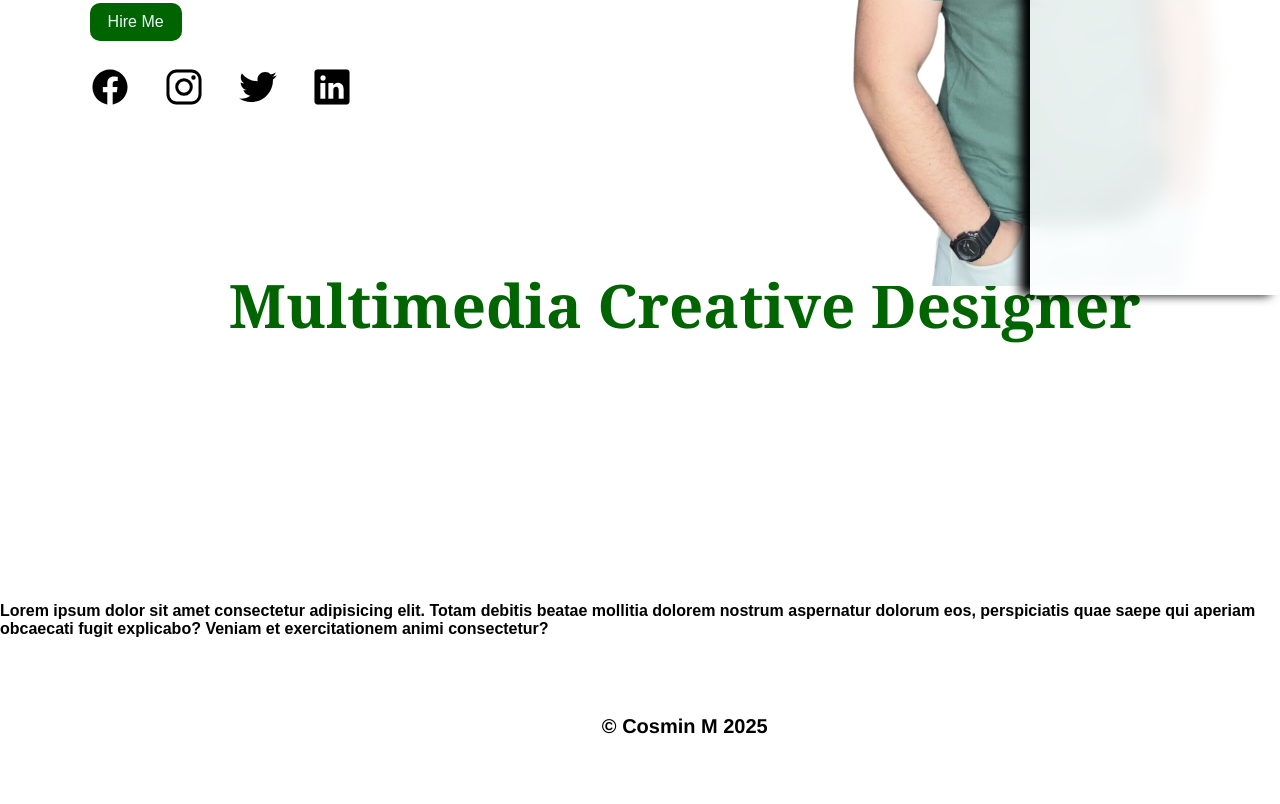
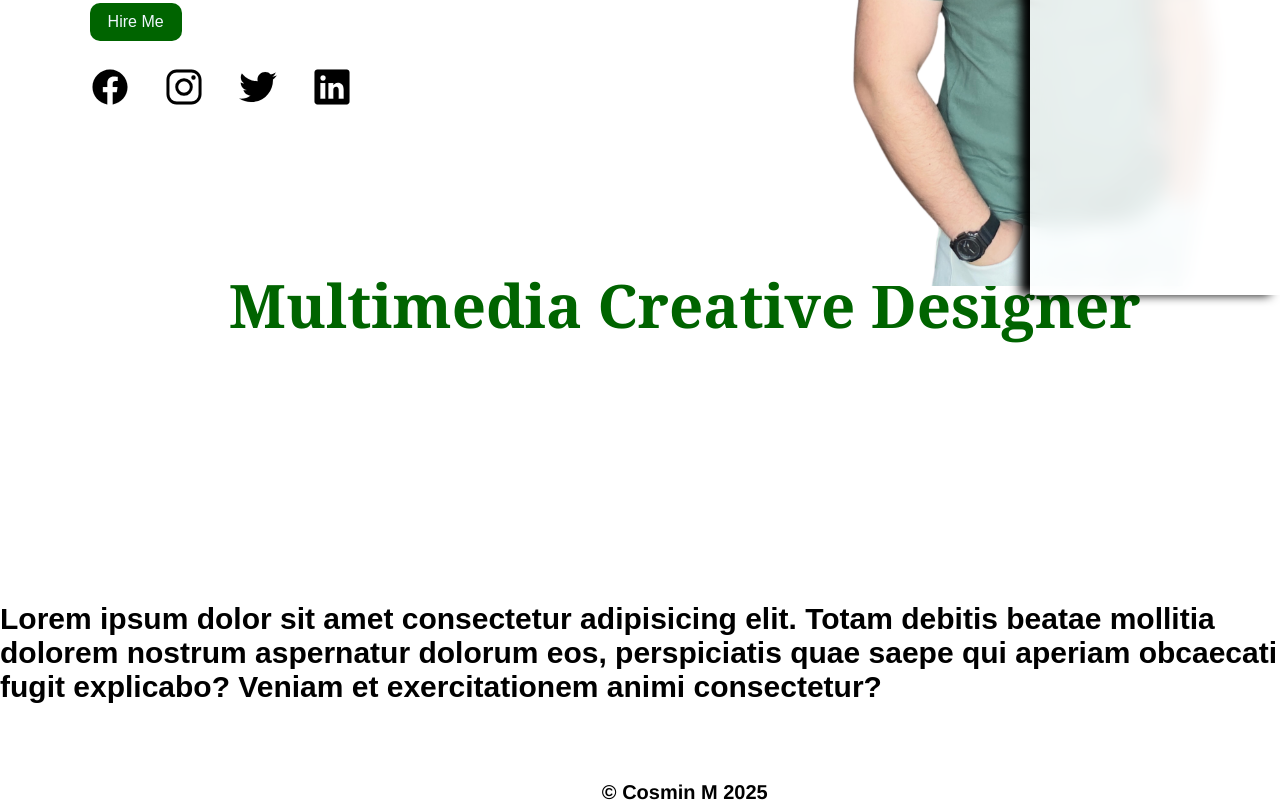
Before and after one commit to CosminManescu/as1-web, a plain HTML site: page index.html in a window 1280 px wide. Shown: the part 514-1318 px from the top of the page. Before the commit the page ends 1252 px from the top, so only its background shows below. Drawn offline with nearby package versions, Linux system fonts and the light colour scheme.

Commit message:
3rd commit

```diff
--- a/index.html
+++ b/index.html
@@ -53,7 +53,7 @@
 
         <div class="main1">
             <h1>Multimedia Creative Designer</h1>
-            <h4>Lorem ipsum dolor sit amet consectetur adipisicing elit. Totam debitis beatae mollitia dolorem nostrum aspernatur dolorum eos, perspiciatis quae saepe qui aperiam obcaecati fugit explicabo? Veniam et exercitationem animi consectetur?</h4>
+            <h5>Lorem ipsum dolor sit amet consectetur adipisicing elit. Totam debitis beatae mollitia dolorem nostrum aspernatur dolorum eos, perspiciatis quae saepe qui aperiam obcaecati fugit explicabo? Veniam et exercitationem animi consectetur?</h5>
         </div>
 
         <div class="footer">
--- a/main.css
+++ b/main.css
@@ -181,6 +181,10 @@ ul li a:hover{
     text-shadow: black;
 }
 
+.main1 h5{
+    font-size: 30px;
+}
+
 .footer p{
     margin-left: 7%;
     margin-top: 6%;
```
